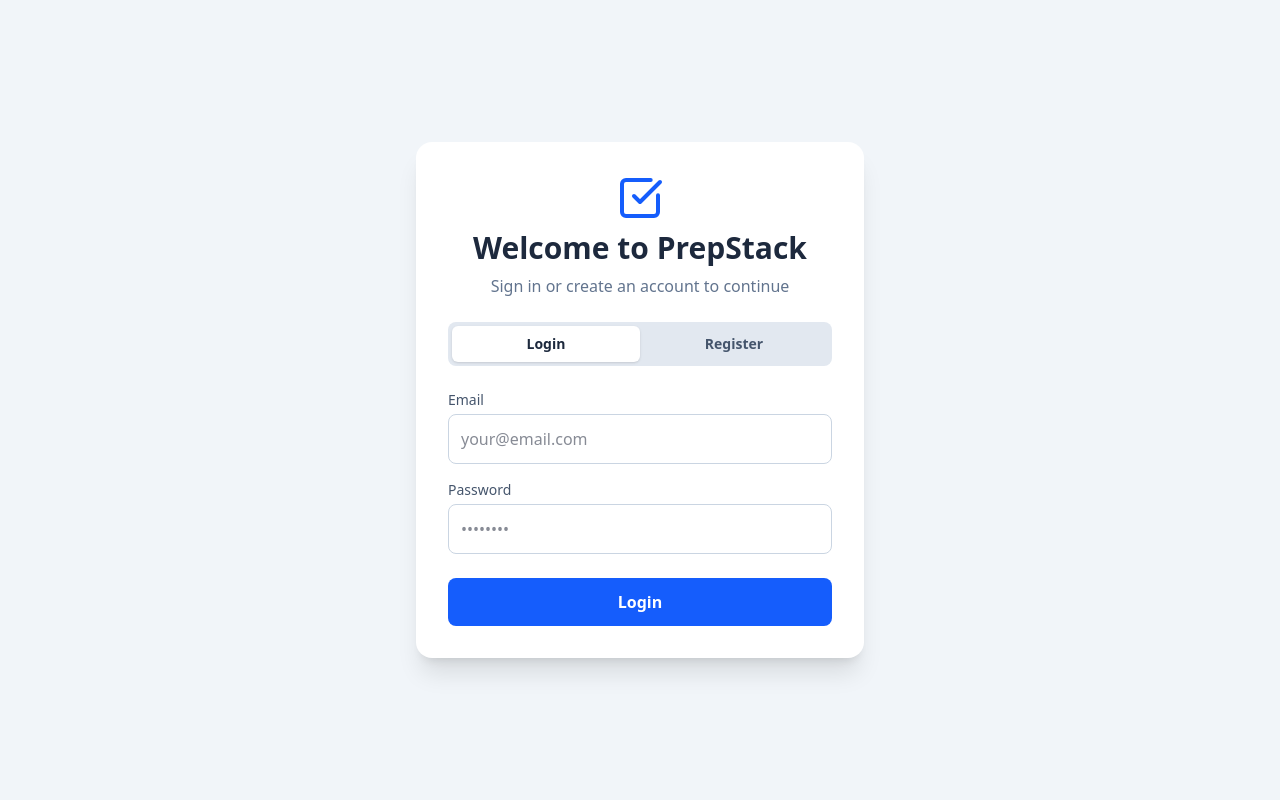
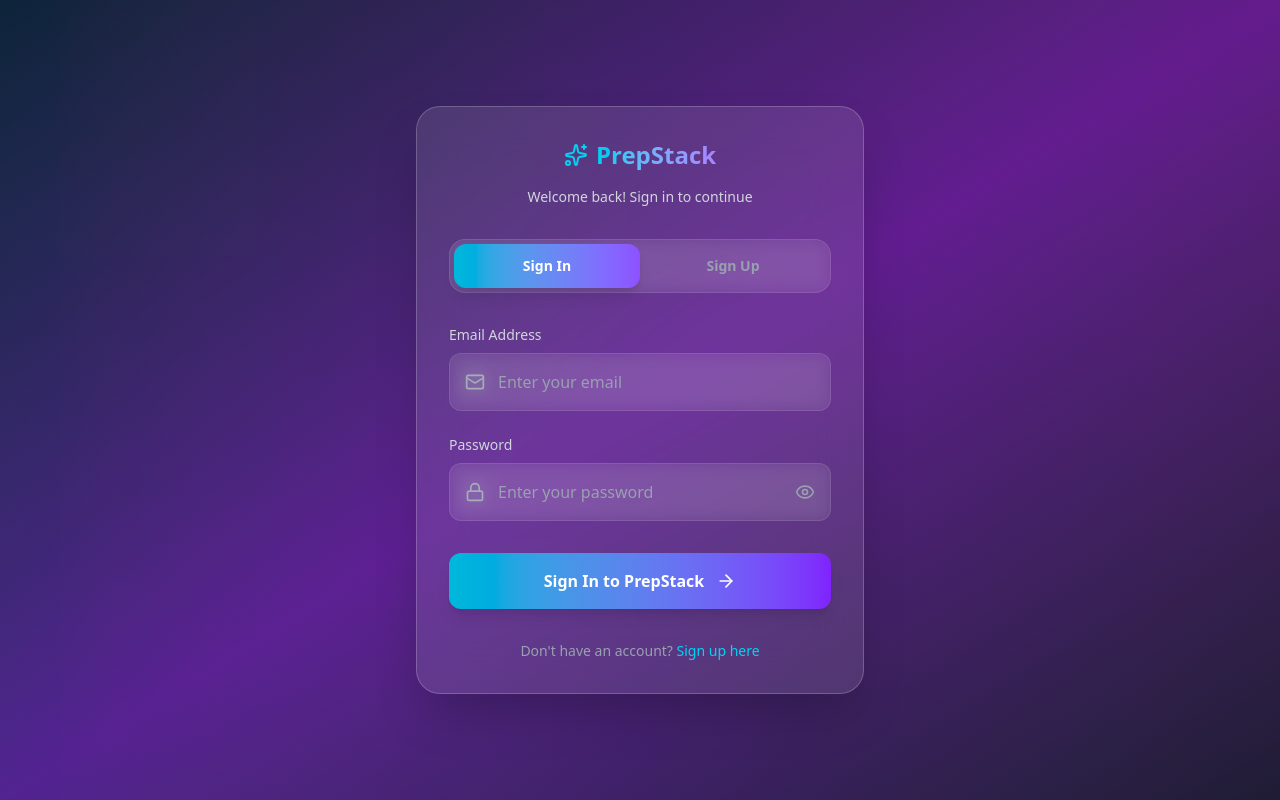
Before and after one commit to Sourabhkumar077/PrepStack, a React (Vite) app in the folder client/: page /login in a window 1280 px wide. Built offline with nearby package versions, Linux system fonts and the light colour scheme.

Commit message:
Redesign the Authform component

```diff
--- a/client/src/components/AuthForm.jsx
+++ b/client/src/components/AuthForm.jsx
@@ -1,107 +1,245 @@
 import React, { useState, useContext } from 'react';
+import { motion, AnimatePresence } from 'framer-motion';
 import axios from 'axios';
 import { useNavigate } from 'react-router-dom';
 import { AuthContext } from '../contexts/AuthContext';
+import { Mail, Lock, User, Eye, EyeOff, ArrowRight, Sparkles } from 'lucide-react';
 
 const AuthForm = () => {
   const [name, setName] = useState('');
   const [email, setEmail] = useState('');
   const [password, setPassword] = useState('');
   const [isLogin, setIsLogin] = useState(true);
+  const [showPassword, setShowPassword] = useState(false);
+  const [isLoading, setIsLoading] = useState(false);
+  const [error, setError] = useState('');
 
   const navigate = useNavigate();
   const { login } = useContext(AuthContext);
 
   const handleSubmit = async (e) => {
     e.preventDefault();
+    setIsLoading(true);
+    setError('');
+
     if (isLogin) {
       try {
         const res = await axios.post('/api/auth/login', { email, password });
         if (await login(res.data.token)) {
-          navigate('/dashboard');
+          navigate('/dashboard'); // Corrected Path
         } else {
-          alert('Login failed. Please check your credentials.');
+          setError('Login failed. Please check your credentials.');
         }
       } catch (err) {
-        alert('Invalid Credentials');
+        setError('Invalid credentials. Please try again.');
       }
     } else {
       try {
         const res = await axios.post('/api/auth/register', { name, email, password });
         if (await login(res.data.token)) {
-          navigate('/dashboard');
+          navigate('/dashboard'); // Corrected Path
         } else {
-          alert('Could not log you in after registration.');
+          setError('Could not log you in after registration.');
         }
       } catch (err) {
-        alert('Error: ' + err.response.data.msg);
+        setError(err.response?.data?.msg || 'Registration failed. Please try again.');
+      }
+    }
+    setIsLoading(false);
+  };
+
+  const formVariants = {
+    hidden: { opacity: 0, y: 20 },
+    visible: {
+      opacity: 1,
+      y: 0,
+      transition: {
+        duration: 0.6,
+        staggerChildren: 0.1
       }
     }
   };
 
+  const itemVariants = {
+    hidden: { opacity: 0, y: 10 },
+    visible: { opacity: 1, y: 0 }
+  };
+
   return (
-    <form onSubmit={handleSubmit} className="space-y-4">
-      <div className="flex bg-slate-200 rounded-lg p-1 mb-6">
+    <div className="w-full max-w-md mx-auto">
+      <motion.div
+        key={isLogin ? 'login' : 'register'} // Add key to re-trigger animation
+        initial="hidden"
+        animate="visible"
+        variants={formVariants}
+        className="relative bg-white/10 backdrop-blur-xl border border-white/20 rounded-3xl p-8 shadow-2xl"
+      >
+        {/* Header */}
+        <motion.div variants={itemVariants} className="text-center mb-8">
+          <div className="flex items-center justify-center gap-2 mb-4">
+            <Sparkles className="text-cyan-400" size={24} />
+            <h2 className="text-2xl font-bold bg-gradient-to-r from-cyan-400 to-violet-400 bg-clip-text text-transparent">
+              PrepStack
+            </h2>
+          </div>
+          <p className="text-gray-300 text-sm">
+            {isLogin ? 'Welcome back! Sign in to continue' : 'Join thousands of successful students'}
+          </p>
+        </motion.div>
+
+        {/* Toggle Buttons */}
+        <motion.div variants={itemVariants} className="relative mb-8">
+          <div className="flex bg-white/5 backdrop-blur-sm border border-white/10 rounded-2xl p-1">
+            <motion.div
+              className="absolute top-1 bottom-1 bg-gradient-to-r from-cyan-500 to-violet-500 rounded-xl shadow-lg"
+              animate={{
+                left: isLogin ? '4px' : '50%',
+                width: 'calc(50% - 4px)'
+              }}
+              transition={{ type: "spring", stiffness: 300, damping: 30 }}
+            />
             <button
               type="button"
               onClick={() => setIsLogin(true)}
-          className={`w-1/2 p-2 rounded-md font-semibold text-sm ${isLogin ? 'bg-white shadow text-slate-800' : 'text-slate-600'}`}
+              className={`relative z-10 w-1/2 py-3 px-4 rounded-xl font-semibold text-sm transition-colors duration-200 ${
+                isLogin ? 'text-white' : 'text-gray-400 hover:text-gray-200'
+              }`}
             >
-          Login
+              Sign In
             </button>
             <button
               type="button"
               onClick={() => setIsLogin(false)}
-          className={`w-1/2 p-2 rounded-md font-semibold text-sm ${!isLogin ? 'bg-white shadow text-slate-800' : 'text-slate-600'}`}
+              className={`relative z-10 w-1/2 py-3 px-4 rounded-xl font-semibold text-sm transition-colors duration-200 ${
+                !isLogin ? 'text-white' : 'text-gray-400 hover:text-gray-200'
+              }`}
             >
-          Register
+              Sign Up
             </button>
           </div>
+        </motion.div>
 
+        {/* Error Message */}
+        <AnimatePresence>
+          {error && (
+            <motion.div
+              initial={{ opacity: 0, height: 0 }}
+              animate={{ opacity: 1, height: 'auto' }}
+              exit={{ opacity: 0, height: 0 }}
+              className="mb-6 p-4 bg-red-500/10 border border-red-500/20 rounded-xl"
+            >
+              <p className="text-red-400 text-sm text-center">{error}</p>
+            </motion.div>
+          )}
+        </AnimatePresence>
+
+        {/* Form */}
+        <form onSubmit={handleSubmit} className="space-y-6">
+          <AnimatePresence>
             {!isLogin && (
-        <div>
-          <label className="block text-sm font-medium text-slate-600 mb-1">Name</label>
+              <motion.div
+                initial={{ opacity: 0, height: 0 }}
+                animate={{ opacity: 1, height: 'auto' }}
+                exit={{ opacity: 0, height: 0 }}
+                transition={{ duration: 0.3 }}
+                variants={itemVariants}
+              >
+                <label className="block text-sm font-medium text-gray-300 mb-2">
+                  Full Name
+                </label>
+                <div className="relative group">
+                  <User className="absolute left-4 top-1/2 transform -translate-y-1/2 text-gray-400 group-focus-within:text-cyan-400 transition-colors duration-200" size={20} />
                   <input
                     type="text"
-            placeholder="Your Name"
-            className="w-full p-3 border border-slate-300 rounded-lg text-slate-900" // Added text color
+                    placeholder="Enter your full name"
+                    className="w-full pl-12 pr-4 py-4 bg-white/5 backdrop-blur-sm border border-white/10 rounded-xl text-white placeholder-gray-400 focus:border-cyan-400/50 focus:ring-2 focus:ring-cyan-400/20 focus:outline-none transition-all duration-200 hover:border-white/20"
                     value={name}
                     onChange={(e) => setName(e.target.value)}
                     required
                   />
                 </div>
+              </motion.div>
             )}
+          </AnimatePresence>
 
-      <div>
-        <label className="block text-sm font-medium text-slate-600 mb-1">Email</label>
+          <motion.div variants={itemVariants}>
+            <label className="block text-sm font-medium text-gray-300 mb-2">
+              Email Address
+            </label>
+            <div className="relative group">
+              <Mail className="absolute left-4 top-1/2 transform -translate-y-1/2 text-gray-400 group-focus-within:text-cyan-400 transition-colors duration-200" size={20} />
               <input
                 type="email"
-          placeholder="your@email.com"
-          className="w-full p-3 border border-slate-300 rounded-lg text-slate-900" // Added text color
+                placeholder="Enter your email"
+                className="w-full pl-12 pr-4 py-4 bg-white/5 backdrop-blur-sm border border-white/10 rounded-xl text-white placeholder-gray-400 focus:border-cyan-400/50 focus:ring-2 focus:ring-cyan-400/20 focus:outline-none transition-all duration-200 hover:border-white/20"
                 value={email}
                 onChange={(e) => setEmail(e.target.value)}
                 required
               />
             </div>
+          </motion.div>
 
-      <div>
-        <label className="block text-sm font-medium text-slate-600 mb-1">Password</label>
+          <motion.div variants={itemVariants}>
+            <label className="block text-sm font-medium text-gray-300 mb-2">
+              Password
+            </label>
+            <div className="relative group">
+              <Lock className="absolute left-4 top-1/2 transform -translate-y-1/2 text-gray-400 group-focus-within:text-cyan-400 transition-colors duration-200" size={20} />
               <input
-          type="password"
-          placeholder="••••••••"
-          className="w-full p-3 border border-slate-300 rounded-lg text-slate-900" // Added text color
+                type={showPassword ? "text" : "password"}
+                placeholder="Enter your password"
+                className="w-full pl-12 pr-12 py-4 bg-white/5 backdrop-blur-sm border border-white/10 rounded-xl text-white placeholder-gray-400 focus:border-cyan-400/50 focus:ring-2 focus:ring-cyan-400/20 focus:outline-none transition-all duration-200 hover:border-white/20"
                 value={password}
                 onChange={(e) => setPassword(e.target.value)}
                 required
               />
-      </div>
-
-      <div className="pt-2">
-        <button type="submit" className="w-full bg-blue-600 text-white font-semibold p-3 rounded-lg hover:bg-blue-700">
-          {isLogin ? 'Login' : 'Create Account'}
+              <button
+                type="button"
+                onClick={() => setShowPassword(!showPassword)}
+                className="absolute right-4 top-1/2 transform -translate-y-1/2 text-gray-400 hover:text-gray-200 transition-colors duration-200"
+              >
+                {showPassword ? <EyeOff size={20} /> : <Eye size={20} />}
               </button>
             </div>
+          </motion.div>
+
+          <motion.div variants={itemVariants} className="pt-2">
+            <motion.button
+              type="submit"
+              disabled={isLoading}
+              whileHover={{ scale: 1.02, y: -1 }}
+              whileTap={{ scale: 0.98 }}
+              className="group relative w-full bg-gradient-to-r from-cyan-500 to-violet-600 text-white font-semibold py-4 px-6 rounded-xl shadow-lg hover:shadow-cyan-500/25 transition-all duration-300 disabled:opacity-50 disabled:cursor-not-allowed flex items-center justify-center gap-3"
+            >
+              {isLoading ? (
+                <div className="flex items-center gap-3">
+                  <div className="w-5 h-5 border-2 border-white/30 border-t-white rounded-full animate-spin"></div>
+                  Processing...
+                </div>
+              ) : (
+                <>
+                  {isLogin ? 'Sign In to PrepStack' : 'Create Your Account'}
+                  <ArrowRight className="group-hover:translate-x-1 transition-transform duration-200" size={20} />
+                </>
+              )}
+            </motion.button>
+          </motion.div>
         </form>
+
+        <motion.div variants={itemVariants} className="mt-8 text-center">
+          <p className="text-gray-400 text-sm">
+            {isLogin ? "Don't have an account? " : "Already have an account? "}
+            <button
+              type="button"
+              onClick={() => setIsLogin(!isLogin)}
+              className="text-cyan-400 hover:text-cyan-300 font-medium transition-colors duration-200"
+            >
+              {isLogin ? 'Sign up here' : 'Sign in here'}
+            </button>
+          </p>
+        </motion.div>
+      </motion.div>
+    </div>
   );
 };
 
--- a/client/src/pages/LoginPage.jsx
+++ b/client/src/pages/LoginPage.jsx
@@ -1,20 +1,11 @@
 import React from 'react';
 import AuthForm from '../components/AuthForm';
-import { CheckSquare } from 'lucide-react';
 
 const LoginPage = () => {
   return (
-    <div className="min-h-screen bg-slate-100 flex items-center justify-center p-4">
-      <div className="w-full max-w-md bg-white rounded-2xl shadow-xl p-8">
-        <div className="text-center mb-6">
-          <CheckSquare className="h-12 w-12 mx-auto text-blue-600" />
-          <h2 className="text-3xl font-bold mt-2 text-slate-800">
-            Welcome to PrepStack
-          </h2>
-          <p className="text-slate-500 mt-2">Sign in or create an account to continue</p>
-        </div>
-        <AuthForm />
-      </div>
+    <div className="relative min-h-screen bg-gradient-to-br from-slate-900 via-purple-900 to-slate-900 flex items-center justify-center p-4 overflow-hidden">
+      <div className="absolute inset-0 bg-gradient-to-r from-cyan-400/10 via-purple-400/10 to-pink-400/10 animate-pulse"></div>
+      <AuthForm />
     </div>
   );
 };
```
Lines whose indentation alone changed are shown as unchanged.
